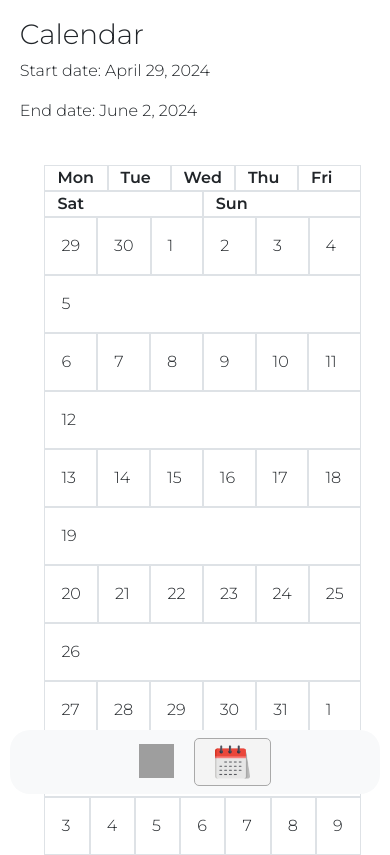
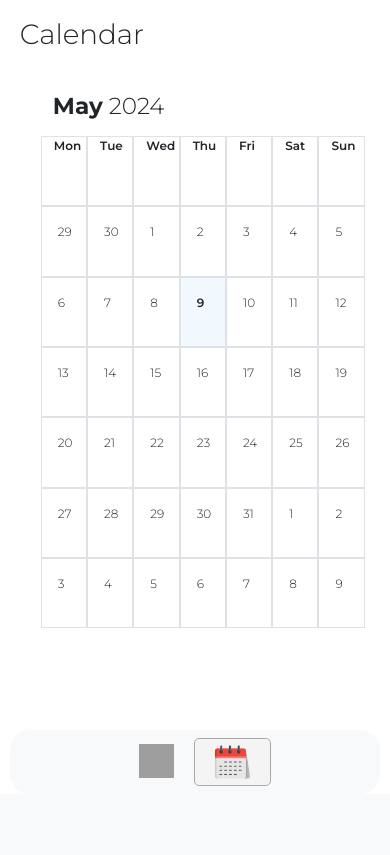
Before and after one commit to JosephLambon/Productivity-App, a Django app: page /calendar/ in a window 390 px wide. Shown: the part 50-905 px from the top of the page. After the commit the page ends 836 px from the top, so only its background shows below. Run offline with Django 5.2, Linux system fonts and the light colour scheme; some libraries are stand-ins or nearby versions; grey boxes are pictures that could not be loaded.

Commit message:
Made calendar page mobile-responsive.

```diff
--- a/Tasks/static/Tasks/ReactComponents.js
+++ b/Tasks/static/Tasks/ReactComponents.js
@@ -217,10 +217,15 @@
     };
 
     const Week = ({ dates }) =>{
+        const handleDayClick = (date) => {
+            alert("You have clicked on date: " + date)
+        }
+
         return (
             <div class="row">
                 {dates.map((date, index) => (
-                    <div key={index} className="col p-3 border">
+                    <div key={index} className={"col p-3 border" + (date.toDateString() === new Date().toDateString() ? " today mont-bold" : "")}
+                    onClick={() => handleDayClick(date)}>
                         {date.toLocaleDateString("en-US", { day: "numeric" })} {/* Display day of the week and date */}
                     </div>
                 ))}
@@ -232,8 +237,6 @@
     const Month = ({ monthDates }) => {
         // Convert JSON string of dates back to date objects
         const parsedMonthDates = JSON.parse(monthDates).map(dateStr => new Date(dateStr));
-        console.log("month Dates:", monthDates)
-        console.log("Date objects: ", parsedMonthDates)
         const weeks = [];
         // Define the 6 seperate weeks
         for (let i = 0; i < 6; i++) {
@@ -241,6 +244,8 @@
             const endIdx = startIdx + 7;
             weeks.push(<Week key={i} dates={parsedMonthDates.slice(startIdx, endIdx)} />); // Slice the 7 days for each of the six weeks.
         }
+
+
         // Return an array of the 6 seperate weeks.
         return (
             <div className="calendar_container">
--- a/Tasks/static/Tasks/calendar.css
+++ b/Tasks/static/Tasks/calendar.css
@@ -13,15 +13,49 @@
   }
 
 
-#calendar, #calendar_head {
-    max-width: 80%;
+.calendar_head {
+    max-width: 800px;
     margin: 0 auto;
 }
 
-#calendar_head {
+#calendar_top {
   margin-top: 5vh;
 }
 
 .border {
   border: solid 1px black;
 }
+
+.today {
+  background-color: rgb(241, 249, 255);
+}
+
+.calendar_head .row {
+  display: flex;
+  height: calc(50vh / 6); /* Set height of each row to 1/6th of viewport height */
+  max-height: calc(50vh / 6); /* Ensure rows don't exceed 1/6th of viewport height */
+}
+
+.calendar_head .col {
+  flex: 1;
+}
+
+@media only screen and (max-width:1000px) {
+  #calendar, .calendar_head {
+    max-width: 600px;
+}
+}
+
+@media only screen and (max-width:600px) {
+  #calendar, .calendar_head {
+    max-width: 300px;
+  }
+}
+
+@media (max-width: 768px) {
+  .calendar_head .col {
+    flex: 0 0 calc(100% / 7); /* Set column width to 1/7 of the container width */
+    max-width: calc(100% / 7); /* Ensure columns don't exceed 1/7 of the container width */
+    font-size: 12px;
+  }
+}
--- a/Tasks/templates/Tasks/calendar.html
+++ b/Tasks/templates/Tasks/calendar.html
@@ -3,10 +3,8 @@
 {% block body %}
 <div class="container">
   <h1>Calendar</h1>
-
-      <p>Start date: {{start_date}}</p>
-      <p>End date: {{end_date}}</p>
-  <div id="calendar_head">
+  <div class="calendar_head" id="calendar_top">
+    <h3 style="margin-bottom: 15px;"> <strong>{{month}}</strong> {{year}} </h3>
     <div class="row">
       <div class="col border mont-bold">Mon</div>
       <div class="col border mont-bold">Tue</div>
@@ -17,7 +15,7 @@
       <div class="col border mont-bold">Sun</div>
     </div>
   </div>
-  <div id="calendar">
+  <div class="calendar_head" id="calendar">
   </div>
 </div>
 
--- a/Tasks/templates/Tasks/completed.html
+++ b/Tasks/templates/Tasks/completed.html
@@ -3,7 +3,7 @@
 {% block body %}
       <div class="container" id="tasks_page_container">
         <div class="d-flex justify-content-between align-items-center mb-3">
-            <h1>Completed Tasks</h1>
+            <h1>Completed</h1>
 
             <nav aria-label="Page navigation" id="nav_drop">
               <div class="dropdown">
--- a/Tasks/views.py
+++ b/Tasks/views.py
@@ -267,13 +267,21 @@ def get_six_weeks_around_today():
 
     return start_date, end_date
 
+def find_month(int):
+    months = ["Jan", "Feb", "Mar", "Apr", "May",
+              "Jun", "Jul", "Aug", "Sep", "Oct",
+              "Nov", "Dec"]
+    return months[int - 1]
+
 def load_calendar(request):
     start_date, end_date = get_six_weeks_around_today()
+    month = find_month(datetime.date.today().month)
     month_view_dates = pd.date_range(start_date, periods=42).strftime('%Y-%m-%d').tolist()
-    print(json.dumps(month_view_dates))
 
     return render(request, "Tasks/calendar.html", {
         "start_date": start_date,
         "end_date": end_date,
-        "month_dates": json.dumps(month_view_dates)
+        "month_dates": json.dumps(month_view_dates),
+        "month": month,
+        "year": datetime.date.today().year
     })
```
Also changed, not shown: db.sqlite3.
